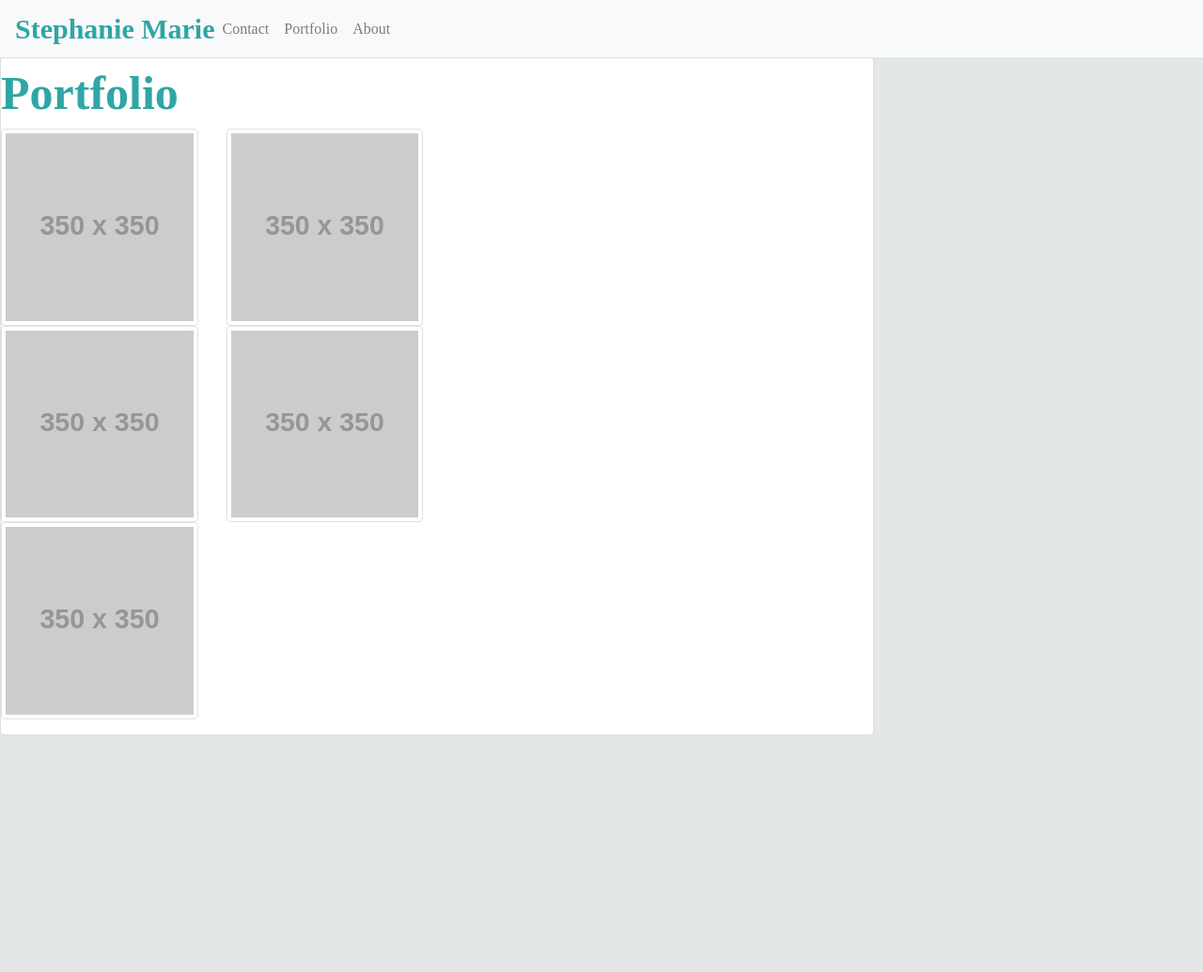
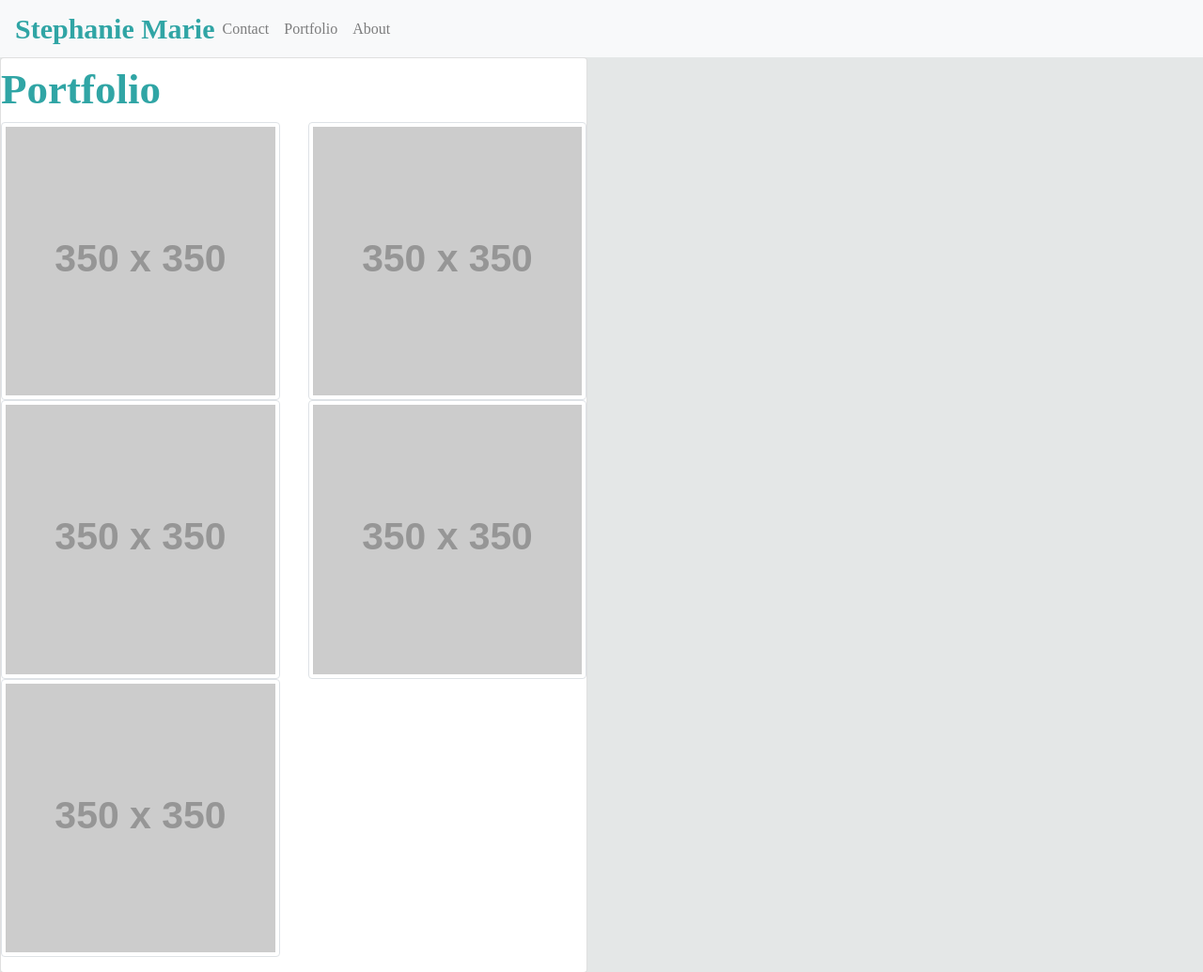
Before and after one commit to stephimarie/All_about_SMarie, a plain HTML site: page portfolio.html in a window 1280 px wide. Shown: the whole page at 94% size. Before the commit the page ends 800 px from the top, so only its background shows below. Drawn offline with nearby package versions, Linux system fonts and the light colour scheme; placeholder pictures from the web are drawn by us.

Commit message:
Updated Portfolio placeholder size

```diff
--- a/Assets/index.css
+++ b/Assets/index.css
@@ -5,7 +5,7 @@ body {
 }
 
 #card-title {
-    font-size: 50px;
+    font-size: 45px;
     font-weight: bold;
     color: rgb(48, 165, 165);
 
@@ -16,3 +16,12 @@ body {
     font-weight: bold;
     font-size: 30px;
 }
+/* This is not working */
+footer {
+    color: rgb(48, 165, 165);
+}
+
+/* This is not working */
+.nav-link {
+    float:right;
+}
--- a/portfolio.html
+++ b/portfolio.html
@@ -38,16 +38,16 @@
       <!-- Portfolio starts here  -->
       <div class="row">
         <div class="col-lg-6">
-          <div class="card-deck" style="width: 60rem;">
+          <div class="card-deck" style="max-width: 800px; height: 700px;">
             <div class="card">
               <div id="card-title">Portfolio</div>
                 <div class="form-group row">
-                  <div class="col-md-3">
+                  <div class="col-md-6">
                     <img src="https://via.placeholder.com/350x350" class="img-thumbnail" alt="...">
                     <img src="https://via.placeholder.com/350x350" class="img-thumbnail" alt="...">
                     <img src="https://via.placeholder.com/350x350" class="img-thumbnail" alt="...">
                   </div>
-                    <div class="col-md-3">
+                    <div class="col-md-6">
                       <img src="https://via.placeholder.com/350x350" class="img-thumbnail" alt="...">
                       <img src="https://via.placeholder.com/350x350" class="img-thumbnail" alt="...">
                     </div>
@@ -56,6 +56,6 @@
           </div>
         </div>
       </div>
-
+ <footer></footer>
 </body>
 </html>
```
Also changed, not shown: contact.html (+1 -1 lines), index.html (+2 -1 lines).
